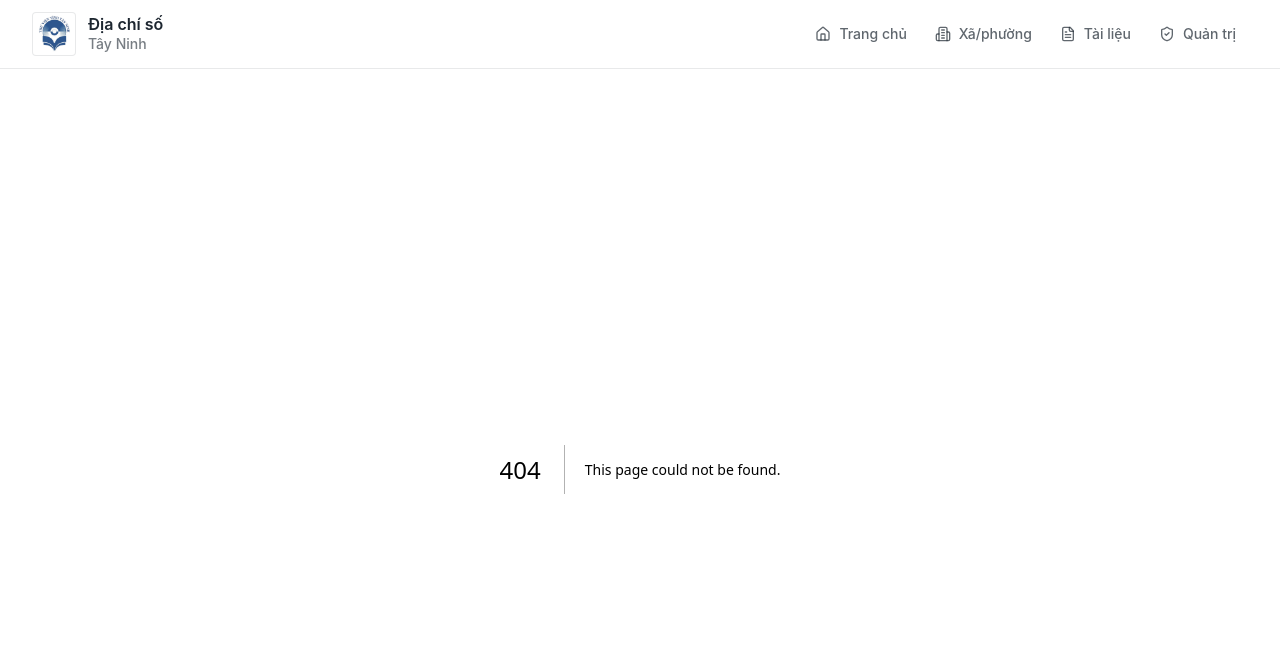
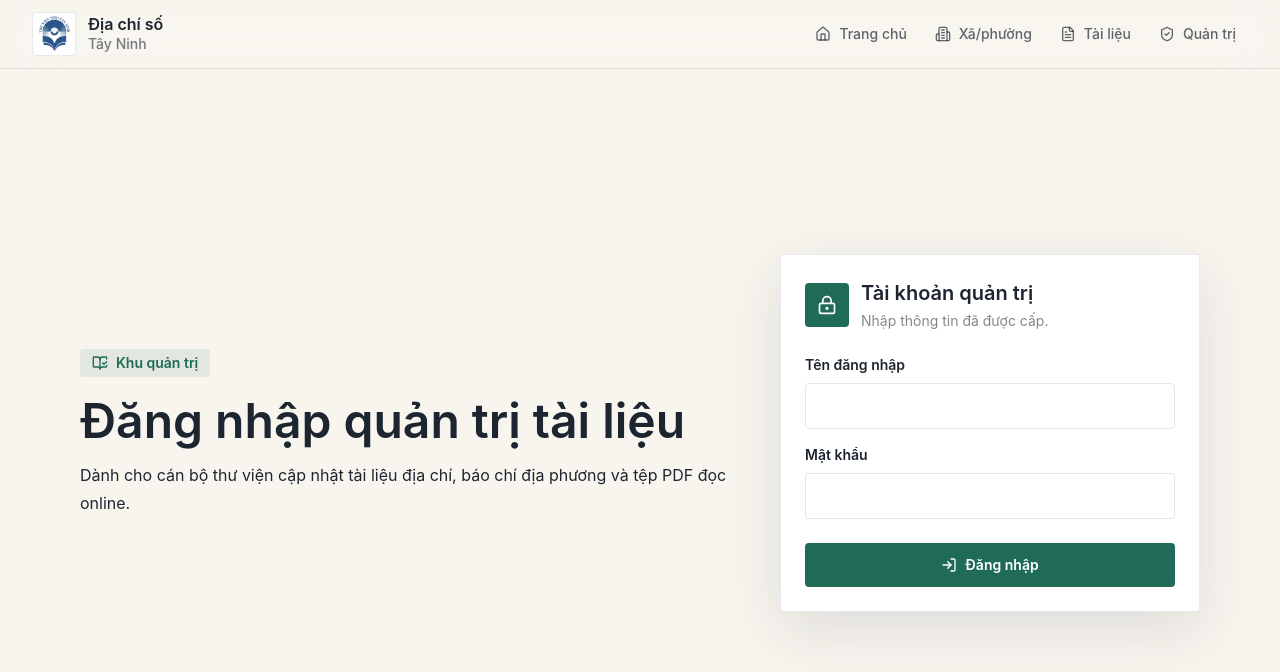
Before and after one commit to duythien24/diachitayninh, a Next.js app: page /admin/login in a window 1280 px wide. Before the commit this address had no page. Shown: the top 672 px of the page. Built offline with nearby package versions, Linux system fonts and the light colour scheme.

Commit message:
Add custom admin login page

```diff
--- /dev/null
+++ b/src/app/admin/login/page.tsx
@@ -0,0 +1,110 @@
+import { cookies } from "next/headers";
+import { redirect } from "next/navigation";
+import { BookOpenCheck, LockKeyhole, LogIn } from "lucide-react";
+
+import {
+  adminSessionCookie,
+  createAdminSessionValue,
+  isValidAdminLogin,
+  safeAdminNextPath
+} from "@/lib/admin-auth";
+
+async function loginAction(formData: FormData) {
+  "use server";
+
+  const username = String(formData.get("username") || "");
+  const password = String(formData.get("password") || "");
+  const nextPath = safeAdminNextPath(String(formData.get("next") || "/admin"));
+
+  if (!isValidAdminLogin(username, password)) {
+    redirect(`/admin/login?error=1&next=${encodeURIComponent(nextPath)}`);
+  }
+
+  const cookieStore = await cookies();
+  cookieStore.set(adminSessionCookie, await createAdminSessionValue(), {
+    httpOnly: true,
+    maxAge: 60 * 60 * 8,
+    path: "/admin",
+    sameSite: "lax",
+    secure: process.env.NODE_ENV === "production"
+  });
+
+  redirect(nextPath);
+}
+
+export default async function AdminLoginPage({
+  searchParams
+}: {
+  searchParams: Promise<{ error?: string; next?: string }>;
+}) {
+  const params = await searchParams;
+  const nextPath = safeAdminNextPath(params.next);
+
+  return (
+    <main className="min-h-[calc(100vh-73px)] bg-paper">
+      <section className="mx-auto grid min-h-[calc(100vh-73px)] max-w-6xl items-center gap-10 px-4 py-10 lg:grid-cols-[1fr_420px]">
+        <div className="max-w-2xl">
+          <p className="inline-flex items-center gap-2 rounded bg-palm/10 px-3 py-1 text-sm font-semibold text-palm">
+            <BookOpenCheck className="h-4 w-4" aria-hidden="true" />
+            Khu quản trị
+          </p>
+          <h1 className="mt-5 text-4xl font-semibold leading-tight text-ink sm:text-5xl">
+            Đăng nhập quản trị tài liệu
+          </h1>
+          <p className="mt-4 text-base leading-7 text-ink/68">
+            Dành cho cán bộ thư viện cập nhật tài liệu địa chí, báo chí địa phương và tệp PDF đọc online.
+          </p>
+        </div>
+
+        <form action={loginAction} className="rounded border border-ink/10 bg-white p-6 shadow-soft">
+          <div className="flex items-center gap-3">
+            <span className="grid h-11 w-11 place-items-center rounded bg-palm text-white">
+              <LockKeyhole className="h-5 w-5" aria-hidden="true" />
+            </span>
+            <div>
+              <h2 className="text-xl font-semibold text-ink">Tài khoản quản trị</h2>
+              <p className="mt-1 text-sm text-ink/55">Nhập thông tin đã được cấp.</p>
+            </div>
+          </div>
+
+          {params.error ? (
+            <div className="mt-5 rounded border border-lacquer/20 bg-lacquer/8 p-3 text-sm font-medium text-lacquer">
+              Tài khoản hoặc mật khẩu chưa đúng.
+            </div>
+          ) : null}
+
+          <input type="hidden" name="next" value={nextPath} />
+
+          <label className="mt-6 grid gap-2 text-sm font-semibold text-ink">
+            Tên đăng nhập
+            <input
+              name="username"
+              autoComplete="username"
+              className="rounded border border-ink/12 px-3 py-3 font-normal outline-none transition focus:border-palm"
+              required
+            />
+          </label>
+
+          <label className="mt-4 grid gap-2 text-sm font-semibold text-ink">
+            Mật khẩu
+            <input
+              name="password"
+              type="password"
+              autoComplete="current-password"
+              className="rounded border border-ink/12 px-3 py-3 font-normal outline-none transition focus:border-palm"
+              required
+            />
+          </label>
+
+          <button
+            type="submit"
+            className="mt-6 inline-flex w-full items-center justify-center gap-2 rounded bg-palm px-4 py-3 text-sm font-semibold text-white transition hover:bg-palm/90"
+          >
+            <LogIn className="h-4 w-4" aria-hidden="true" />
+            Đăng nhập
+          </button>
+        </form>
+      </section>
+    </main>
+  );
+}
--- /dev/null
+++ b/src/lib/admin-auth.ts
@@ -0,0 +1,61 @@
+export const adminSessionCookie = "diachitayninh_admin";
+
+function adminUsername() {
+  return process.env.ADMIN_USERNAME || "admin";
+}
+
+function adminSecret() {
+  return process.env.ADMIN_SESSION_SECRET || process.env.ADMIN_PASSWORD || "";
+}
+
+function bytesToHex(bytes: ArrayBuffer) {
+  return Array.from(new Uint8Array(bytes))
+    .map((byte) => byte.toString(16).padStart(2, "0"))
+    .join("");
+}
+
+async function sign(value: string) {
+  const secret = adminSecret();
+
+  if (!secret) {
+    return "";
+  }
+
+  const key = await crypto.subtle.importKey(
+    "raw",
+    new TextEncoder().encode(secret),
+    { name: "HMAC", hash: "SHA-256" },
+    false,
+    ["sign"]
+  );
+  const signature = await crypto.subtle.sign("HMAC", key, new TextEncoder().encode(value));
+  return bytesToHex(signature);
+}
+
+export async function createAdminSessionValue() {
+  const username = adminUsername();
+  const signature = await sign(username);
+  return `${username}.${signature}`;
+}
+
+export async function isValidAdminSession(value?: string) {
+  if (!value || !adminSecret()) {
+    return false;
+  }
+
+  const expected = await createAdminSessionValue();
+  return value === expected;
+}
+
+export function isValidAdminLogin(username: string, password: string) {
+  const configuredPassword = process.env.ADMIN_PASSWORD;
+  return Boolean(configuredPassword && username === adminUsername() && password === configuredPassword);
+}
+
+export function safeAdminNextPath(value?: string | null) {
+  if (!value?.startsWith("/admin") || value.startsWith("/admin/login")) {
+    return "/admin";
+  }
+
+  return value;
+}
```
Also changed, not shown: src/middleware.ts (+11 -24 lines).
